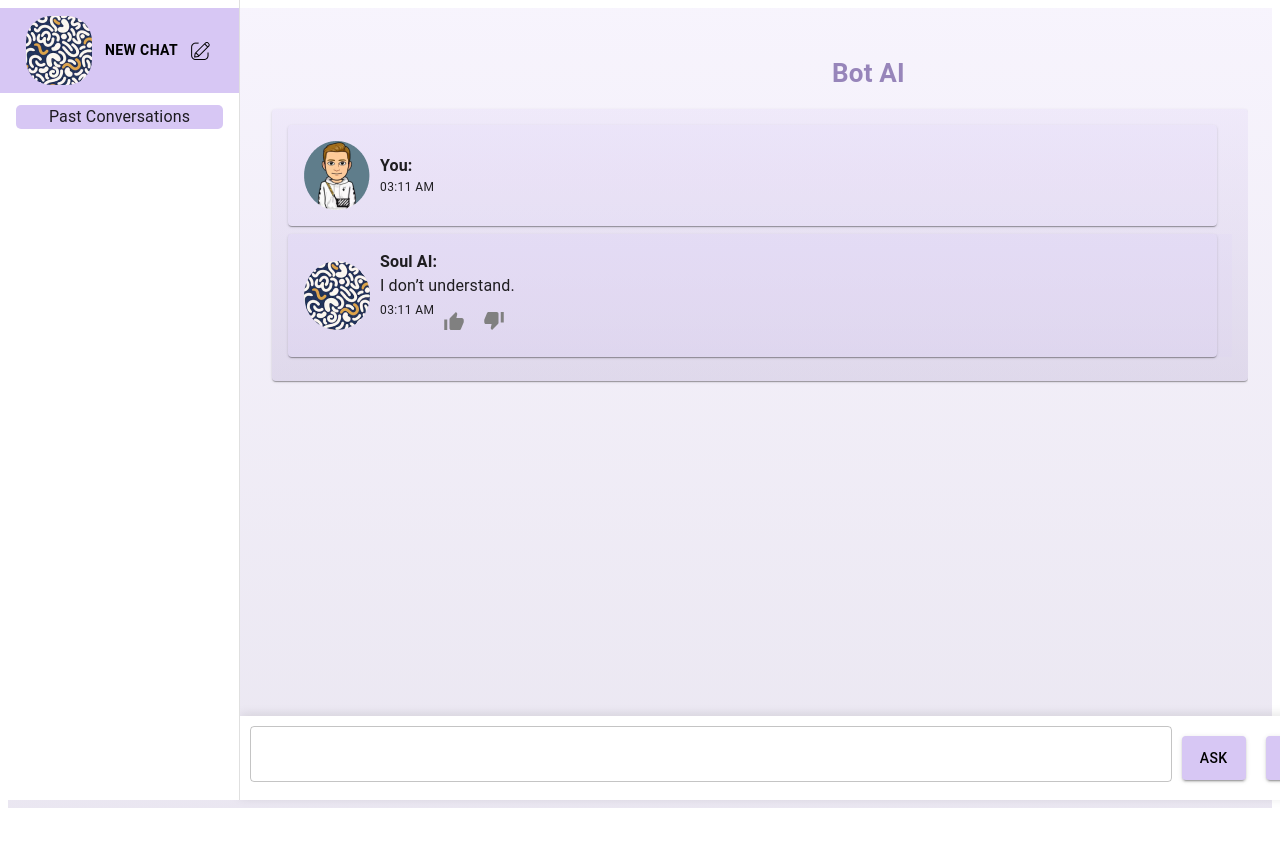
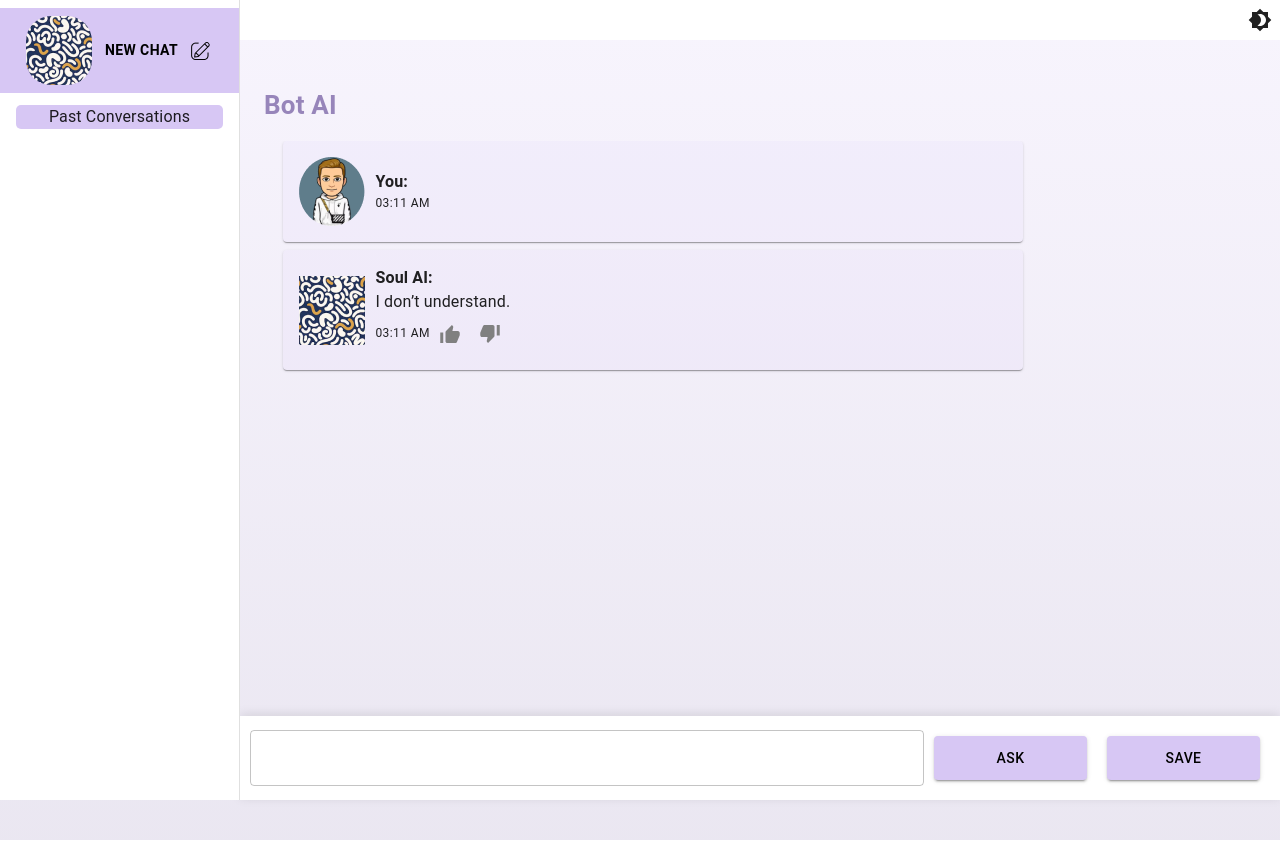
Before and after one commit to NiithinK/BotAI, a React (Create React App) app: page / in a window 1280 px wide. Both pictures are taken after a click on the button "ASK". Built offline with nearby package versions, Linux system fonts and the light colour scheme.

Commit message:
stage Final 6

```diff
--- a/src/App.css
+++ b/src/App.css
@@ -1,38 +1,3 @@
 .App {
-  text-align: center;
+ background-color: 'linear-gradient(180deg, rgba(215, 199, 244, 0.2) 0%, rgba(151, 133, 186, 0.2) 100%)';
 }
-
-.App-logo {
-  height: 40vmin;
-  pointer-events: none;
-}
-
-@media (prefers-reduced-motion: no-preference) {
-  .App-logo {
-    animation: App-logo-spin infinite 20s linear;
-  }
-}
-
-.App-header {
-  background-color: #282c34;
-  min-height: 100vh;
-  display: flex;
-  flex-direction: column;
-  align-items: center;
-  justify-content: center;
-  font-size: calc(10px + 2vmin);
-  color: white;
-}
-
-.App-link {
-  color: #61dafb;
-}
-
-@keyframes App-logo-spin {
-  from {
-    transform: rotate(0deg);
-  }
-  to {
-    transform: rotate(360deg);
-  }
-}
--- a/src/App.js
+++ b/src/App.js
@@ -2,22 +2,28 @@
 import React from 'react';
 import { BrowserRouter as Router, Route, Routes } from 'react-router-dom';
 import Chat from './components/Chat';
-
+import './App.css'
 import ConversationList from './components/ConversationList';
 import ThemeToggle from './components/ThemeToggle';
 import { ChatProvider } from './contexts/ChatContext';
 
+function App(){
+    return(
 
-const App = () => (
+     <div className='App'>
 
              <Router>
+                <ThemeToggle>
                 <ChatProvider>
                   <Routes>
                     <Route path="/history" element={<ConversationList />} />
                       <Route path="/" element={<Chat />} />
                     </Routes>
                 </ChatProvider>
+                </ThemeToggle>
               </Router>
-);
+     </div>
+    )
+  };
 
 export default App;
--- a/src/components/Chat.jsx
+++ b/src/components/Chat.jsx
@@ -1,14 +1,15 @@
-// Chat.jsx
 import { IoMdThumbsUp, IoMdThumbsDown } from "react-icons/io";
 import React, { useState, useContext, useEffect } from 'react';
 import { ChatContext } from '../contexts/ChatContext';
 import FeedbackForm from './FeedbackForm';
 import aiResponses from '../data/aiResponses.json';
-import { Button, TextField, Typography, Paper, IconButton, Box, Rating } from '@mui/material';
+import { Button, TextField, Typography, Paper, IconButton, Box, Rating, Grid } from '@mui/material';
 import Sidebar from './sidebar';
 import logo from '../assets/image 29.png';
 import you from '../assets/you.png';
 import useMediaQuery from "@mui/material/useMediaQuery";
+import ThemeToggle from "./ThemeToggle";
+
 const Chat = () => {
     const { conversations, setConversations } = useContext(ChatContext);
     const [input, setInput] = useState('');
@@ -18,7 +19,6 @@ const Chat = () => {
     const [rating, setRating] = useState(0);
     const [feedbackText, setFeedbackText] = useState('');
     const isMobile = useMediaQuery('(max-width:600px)');
-
 
     useEffect(() => {
         const savedConversations = JSON.parse(localStorage.getItem('conversations'));
@@ -62,45 +62,33 @@ const Chat = () => {
     };
 
     return (
-        <div style={{ display: 'flex', height: '100vh', background: 'linear-gradient(180deg, rgba(215, 199, 244, 0.2) 0%, rgba(151, 133, 186, 0.2) 100%)' }}>
+        <Grid container sx={{ height: '100vh', background: 'linear-gradient(180deg, rgba(215, 199, 244, 0.2) 0%, rgba(151, 133, 186, 0.2) 100%)' }}>
             <Sidebar />
-            <div style={{ flexGrow: 1, padding: '24px', display: 'flex', flexDirection: 'column', height: '100%' }}>
-                <div style={{ flex: 1, overflowY: 'auto', paddingBottom: '120px' }}>
-                    <Typography variant="h4" sx={{ marginBottom: '20px', fontWeight: '700', fontSize: '26px', color: '#9785BA', marginTop: '25px', textAlign: isMobile ? 'center' : 'left',  marginLeft: isMobile ? 0 : 100 }}>
+            <Grid item xs={12} md={9} lg={10} sx={{ padding: '24px', display: 'flex', flexDirection: 'column' }}>
+                <Typography variant="h4" sx={{ marginBottom: '20px', fontWeight: '700', fontSize: '26px', color: '#9785BA', marginTop: '25px', textAlign: 'left', marginLeft: isMobile ? 0 : 30 }}>
                     Bot AI
                 </Typography>
-                    <Paper style={{ padding: '1em', marginBottom: '1em', background: 'linear-gradient(180deg, rgba(215, 199, 244, 0.2) 0%, rgba(151, 133, 186, 0.2) 100%)',marginLeft: isMobile ? 0 : 240 }}>
+                <Box sx={{ flex: 1, overflowY: 'auto', paddingBottom: '120px',marginLeft: isMobile ? 0 : 30 }}>
                     {currentConversation.map((msg, index) => (
-                            <div key={index}>
-                                {msg.sender === 'user' ? (
-                                    <Box sx={{ width: '100%', mb: 1 }}>
-                                        <Paper sx={{ p: 2, background: '#D7C7F421', width: isMobile ? '90%' : '95%',  }}>
+                        <Box key={index} sx={{ width: '100%', mb: 1 }}>
+                            <Paper sx={{ p: 2, background: '#D7C7F421', width: isMobile ? '90%' : '95%', marginLeft: isMobile ? '5%' : '2.5%' }}>
                                 <Box sx={{ display: 'flex', alignItems: 'center' }}>
-                                                <img src={you} alt="" style={{ marginRight: '10px' }} />
+                                    <img src={msg.sender === 'user' ? you : logo} alt="" style={{ marginRight: '10px' }} />
                                     <Box>
-                                                    <Typography variant="body1" sx={{ fontWeight: 'bold' }}>You:</Typography>
+                                        <Typography variant="body1" sx={{ fontWeight: 'bold' }}>{msg.sender === 'user' ? 'You' : 'Soul AI'}:</Typography>
                                         <Typography variant="body1">{msg.text}</Typography>
+                                        <Box sx={{ display: 'flex', alignItems: 'center' }}>
                                             <Typography variant="caption" sx={{ display: 'block' }}>{msg.time}</Typography>
-                                                </Box>
-                                            </Box>
-                                        </Paper>
-                                    </Box>
-                                ) : (
-                                    <Box sx={{ width: '100%', mb: 1, background: '#D7C7F421' }}>
-                                        <Paper sx={{ p: 2, background: '#D7C7F421', width: isMobile ? '90%' : '95%', }}>
-                                            <Box sx={{ display: 'flex', alignItems: 'center' }}>
-                                                <img src={logo} style={{ borderRadius: '50%', marginRight: '10px' }} alt="" />
-                                                <Box>
-                                                    <Typography variant="body1" sx={{ fontWeight: 'bold' }}>Soul AI:</Typography>
-                                                    <Typography variant="body1">{msg.text}</Typography>
-                                                    <Box sx={{display:'flex',marginTop:'3px'}}>
-                                                    <Typography variant="caption" sx={{ display: 'block' }}>{msg.time}</Typography>
+                                            {msg.sender === 'ai' && (
+                                                <>
                                                     <IconButton color="primary" onClick={() => handleFeedback(index, 'thumbs-up')}>
                                                         <IoMdThumbsUp color="grey" />
                                                     </IconButton>
                                                     <IconButton color="primary" onClick={() => handleOpenFeedbackForm(index)}>
                                                         <IoMdThumbsDown color="grey" />
                                                     </IconButton>
+                                                </>
+                                            )}
                                         </Box>
                                         {feedbacks[index] === 'thumbs-up' && (
                                             <Typography variant="body2" color="primary">
@@ -122,28 +110,25 @@ const Chat = () => {
                                 </Box>
                             </Paper>
                         </Box>
-                                )}
-                            </div>
                     ))}
-                    </Paper>
-                </div>
-                <div style={{ position: 'fixed', bottom: 0, left: isMobile ? 0 : 240, width: isMobile ? '100%' : '90%', backgroundColor: '#fff', padding: '10px', boxShadow: '0 -2px 10px rgba(0, 0, 0, 0.1)' }}>
+                </Box>
+                <Box sx={{ position: 'fixed', bottom: 0, left: isMobile ? 0 : 240, width: isMobile ? '100%' : `calc(100% - ${240}px)`, backgroundColor: '#fff', padding: '10px', boxShadow: '0 -2px 10px rgba(0, 0, 0, 0.1)', display: 'flex', alignItems: 'center', justifyContent: 'space-between' }}>
                     <TextField
                         fullWidth
                         value={input}
                         onChange={(e) => setInput(e.target.value)}
-                        sx={{ width: isMobile ? '50%' : '80%', background: 'white' }}
+                        sx={{ width: '70%', backgroundColor: '#fff', borderRadius: '4px' }}
                     />
-                    <Button variant="contained" color="primary" sx={{ margin: '10px', padding: '10px', background: '#D7C7F4', color: 'black', width: '5%' }} onClick={handleSend}>
+                    <Button variant="contained" sx={{ margin: '10px', padding: '10px', backgroundColor: '#D7C7F4', color: 'black', minWidth: isMobile ? '10%' : '15%' }} onClick={handleSend}>
                         Ask
                     </Button>
-                    <Button variant="contained" color="primary" sx={{ margin: '10px', padding: '10px', background: '#D7C7F4', color: 'black', width: '5%' }} onClick={handleSaveConversation}>
+                    <Button variant="contained" sx={{ margin: '10px', padding: '10px', backgroundColor: '#D7C7F4', color: 'black', minWidth: isMobile ? '10%' : '15%' }} onClick={handleSaveConversation}>
                         Save
                     </Button>
-                </div>
-            </div>
-        </div>
-    )
+                </Box>
+            </Grid>
+        </Grid>
+    );
 };
 
 export default Chat;
--- a/src/components/ConversationList.jsx
+++ b/src/components/ConversationList.jsx
@@ -1,13 +1,13 @@
-
-
 import React, { useContext, useEffect, useState } from 'react';
 import { ChatContext } from '../contexts/ChatContext';
-import { Paper, Typography, Box, IconButton, Button, MenuItem, Select, FormControl, InputLabel } from '@mui/material';
+import { Paper, Typography, Box, IconButton, Button, MenuItem, Select, FormControl, InputLabel, Grid } from '@mui/material';
 import Sidebar from './sidebar';
 import Rating from '@mui/material/Rating';
 import { useNavigate } from 'react-router-dom';
 import { IoArrowBackCircle } from "react-icons/io5";
 import useMediaQuery from '@mui/material/useMediaQuery';
+import logo from '../assets/image 29.png';
+import you from '../assets/you.png';
 
 const PastConversations = () => {
     const { conversations, setConversations } = useContext(ChatContext);
@@ -38,67 +38,64 @@ const PastConversations = () => {
     };
 
     return (
-        <>
-            <Sidebar/>
-            <div style={{ padding: '24px', marginLeft: '25px', background: 'linear-gradient(180deg, rgba(215, 199, 244, 0.2) 0%, rgba(151, 133, 186, 0.2) 100%)'}}>
-            <IconButton onClick={() => navigate('/')} sx={{ marginBottom: '1em',marginLeft: isMobile ? 0 : 25,marginTop:isMobile ? 5 : 0  }}>
-                        <IoArrowBackCircle /> Back
-                    </IconButton>
+        <Grid container sx={{ height: '100vh', background: 'linear-gradient(180deg, rgba(215, 199, 244, 0.2) 0%, rgba(151, 133, 186, 0.2) 100%)' }}>
+            <Sidebar />
+            <Grid item xs={12} md={9} lg={10} sx={{ padding: isMobile ? '16px' : '24px', marginLeft: isMobile ? '0' : '25px' }}>
+
                 <Box sx={{ display: 'flex', justifyContent: 'center', marginBottom: '20px' }}>
-                <Typography variant="h4" sx={{ marginBottom: '10px', marginLeft: '10px', fontWeight: '700', fontSize: '26px', color: '#9785BA' }}>
-
+                    <Typography variant="h4" sx={{ marginBottom: '10px', fontWeight: '700', fontSize: '26px', color: '#9785BA' }}>
                         Conversation History
-                    <Button onClick={handleClear} sx={{ marginLeft: '30px', background: '#D7C7F4',color:'black'}}>Clear History</Button>
+                        {/* <Button onClick={handleClear} sx={{ marginLeft: '30px', background: '#D7C7F4', color: 'black' }}>Clear History</Button> */}
                     </Typography>
                 </Box>
                 <Box sx={{ display: 'flex', justifyContent: 'center', marginBottom: '20px' }}>
                     <FormControl sx={{ marginBottom: '20px', minWidth: 200 }}>
-                    <InputLabel id="rating-filter-label"> Rating</InputLabel>
+                        <InputLabel id="rating-filter-label">Rating</InputLabel>
                         <Select
                             labelId="rating-filter-label"
                             id="rating-filter"
                             value={filterRating}
                             label="Rating"
                             onChange={(e) => setFilterRating(e.target.value)}
-                        sx={{ color: 'black' }}
+                            sx={{ color: 'black', borderRadius: '20px' }}
                         >
                             <MenuItem value=""><em>All</em></MenuItem>
                             <MenuItem value={5}>5</MenuItem>
-
                             <MenuItem value={4}>4</MenuItem>
-
                             <MenuItem value={3}>3</MenuItem>
-
                             <MenuItem value={2}>2</MenuItem>
-
                             <MenuItem value={1}>1</MenuItem>
-
                         </Select>
                     </FormControl>
                 </Box>
                 {filteredConversations.map((conversation, index) => (
-                    <Paper key={index} style={{ marginLeft: isMobile ? 0 : 25,padding: '1em', marginBottom: '1em', background: 'linear-gradient(90deg, #BFACE2 0%, #D7C7F4 100%)' }}>
+                    <Paper key={index} sx={{ padding: '1em', marginBottom: '1em', background: 'linear-gradient(90deg, #BFACE2 0%, #D7C7F4 100%)', marginLeft: isMobile ? 0 : 25 }}>
                         {conversation.messages.map((msg, msgIndex) => (
-                            <Box key={msgIndex} sx={{ marginLeft: isMobile ? 0 : 25, mb: 1, display: 'flex', alignItems: 'center' }}>
+                            <Box key={msgIndex} sx={{ mb: 1, display: 'flex', alignItems: 'center' }}>
+                                <img
+                                    src={msg.sender === 'user' ? you : logo}
+                                    alt={msg.sender === 'user' ? 'You' : 'Soul AI'}
+                                    style={{ width: '30px', height: '30px', marginRight: '10px', borderRadius: '50%' }}
+                                />
                                 <Typography variant="body1" sx={{ fontWeight: 'bolder', marginRight: '10px' }}>
                                     {msg.sender === 'user' ? 'You:' : 'Soul AI:'}
                                 </Typography>
                                 <Typography variant="body1">{msg.text}</Typography>
                             </Box>
                         ))}
-                        <Typography variant="body2" color="Black" sx={{marginLeft: isMobile ? 0 : 25}}>Rating: </Typography>
+                        <Typography variant="body2" color="black" sx={{ mt: 1 }}>Rating:</Typography>
                         <Rating
                             name="text-feedback"
                             value={conversation.rating}
                             readOnly
                             precision={0.5}
-                            sx={{marginLeft: isMobile ? 0 : 25}}
+                            sx={{ mb: 1 }}
                         />
-                        <Typography variant="body2" color="Black" sx={{marginLeft: isMobile ? 0 : 25}}>Feedback: {conversation.Comment.comments}</Typography>
+                        <Typography variant="body2" color="black">Feedback: {conversation.Comment.comments}</Typography>
                     </Paper>
                 ))}
-            </div>
-        </>
+            </Grid>
+        </Grid>
     );
 };
 
--- a/src/components/ThemeToggle.jsx
+++ b/src/components/ThemeToggle.jsx
@@ -18,7 +18,7 @@ const ThemeToggle = ({ children }) => {
     return (
         <ThemeProvider theme={theme}>
             <CssBaseline />
-            <IconButton onClick={() => setDarkMode(!darkMode)} color="inherit" >
+            <IconButton onClick={() => setDarkMode(!darkMode)} color="inherit" sx={{display:'flex', marginLeft:'auto',}} >
                 {darkMode ? <MdBrightness7 /> : <MdBrightness4 />}
             </IconButton>
             {children}
--- a/src/components/sidebar.jsx
+++ b/src/components/sidebar.jsx
@@ -5,7 +5,7 @@ import { Button, Drawer, List, ListItem, ListItemText, IconButton, useMediaQuery
 import { IoMenu } from "react-icons/io5";
 import logo from '../assets/image 29.png';
 import newPic from '../assets/image 31.png'
-const Sidebar = ({ darkMode, setDarkMode }) => {
+const Sidebar = () => {
     const navigate = useNavigate();
     const isMobile = useMediaQuery('(max-width:600px)');
     const [mobileOpen, setMobileOpen] = useState(false);
```
Lines whose indentation alone changed are shown as unchanged.
